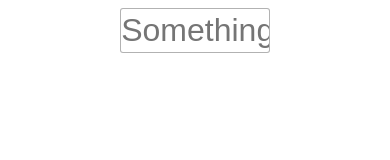
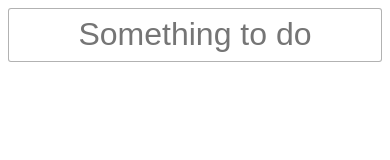
Before and after one commit to polczyk/todo, a website with bundled scripts: page index.html in a window 390 px wide. Built offline with nearby package versions, Linux system fonts and the light colour scheme.

Commit message:
Add media query for smaller screens.

```diff
--- a/style.css
+++ b/style.css
@@ -59,3 +59,9 @@ ul {
 .task i {
     font-size: 1.5em;
 }
+
+@media (max-width: 800px) {
+    #app {
+        width: 100%;
+    }
+}
```
